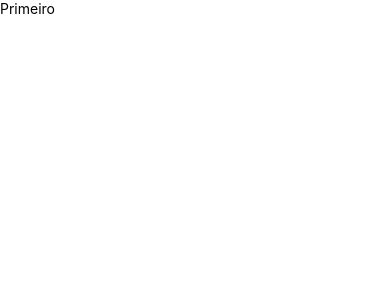
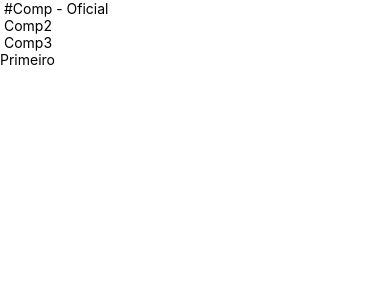
Before and after one commit to eliasantana/aulareact, a React Native app in the folder aula1/: screen / in a window 390 px wide. Shown: the top 300 px of the page. Built offline with nearby package versions, Linux system fonts and the light colour scheme.

Commit message:
Sistema de Módulos ECMASCRIPT - AULA 16

```diff
--- a/aula1/src/App.js
+++ b/aula1/src/App.js
@@ -5,9 +5,11 @@
    java script que será convertido para código nativo de cada plataforma.
 */
 import React from 'react'
+import { View } from 'react-native'
 import{ Text } from 'react-native'
 import Primeiro from './components/Primeiro'
-import { View } from 'react-native'
+
+import CompPadrao, { Comp1, Comp2 } from './components/Multi'
 // As Functions Expressions são funções anônimas que podem ser  utlizadas para facilidar
 /*
 //Exemplo de uma function comum
@@ -28,6 +30,9 @@ export default function (){
 
 export default () => (
         <View>
+                <CompPadrao/>
+                <Comp1/>
+                <Comp2/>
                 <Primeiro/>
         </View>
 )
--- /dev/null
+++ b/aula1/src/components/Multi.js
@@ -0,0 +1,13 @@
+import React from 'react'
+import {Text} from 'react-native'
+
+
+export default function Comp() {
+    return <Text> #Comp - Oficial</Text>
+}
+export function Comp1() {
+    return <Text> Comp2</Text>
+}
+export function Comp2() {
+    return <Text> Comp3</Text>
+}
```
